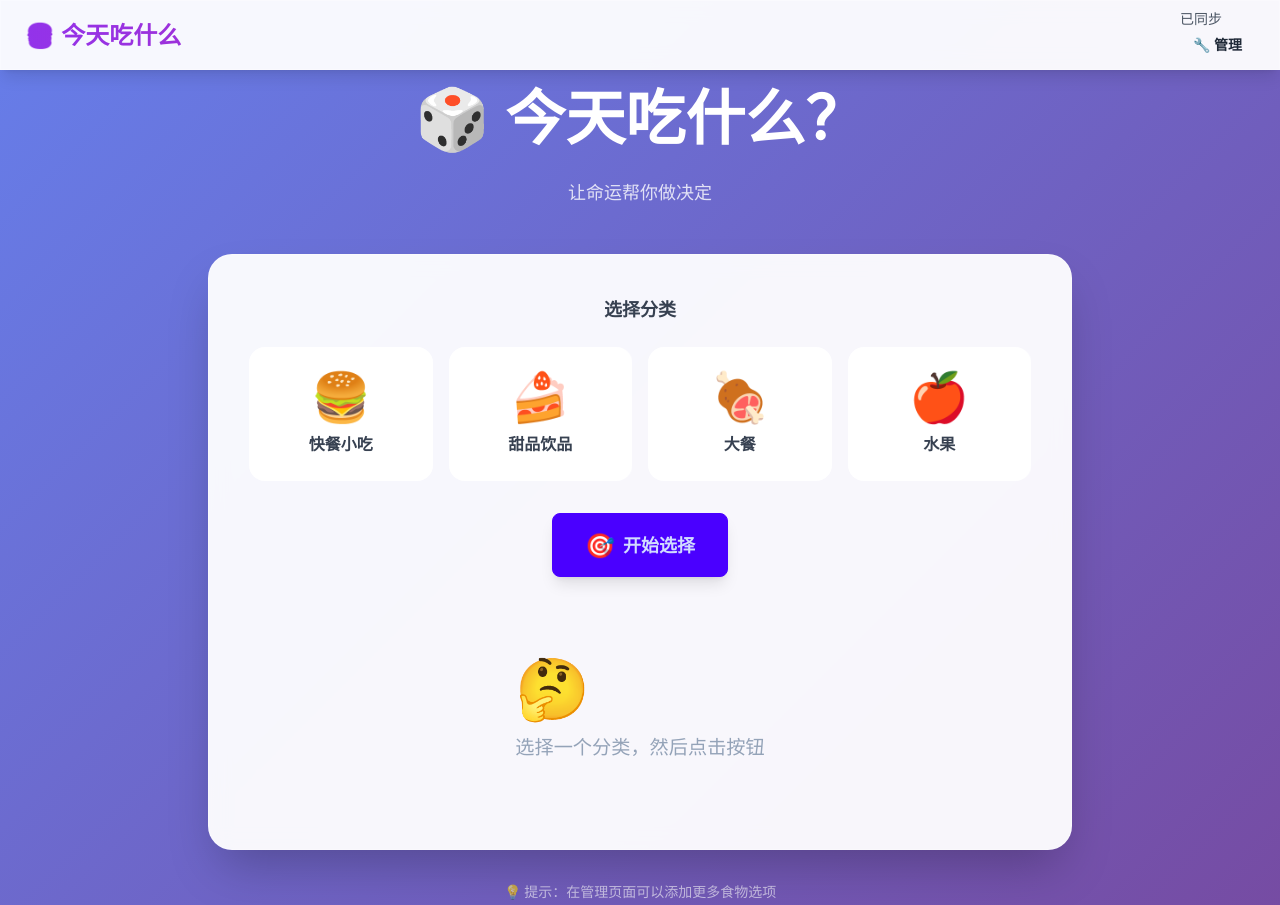
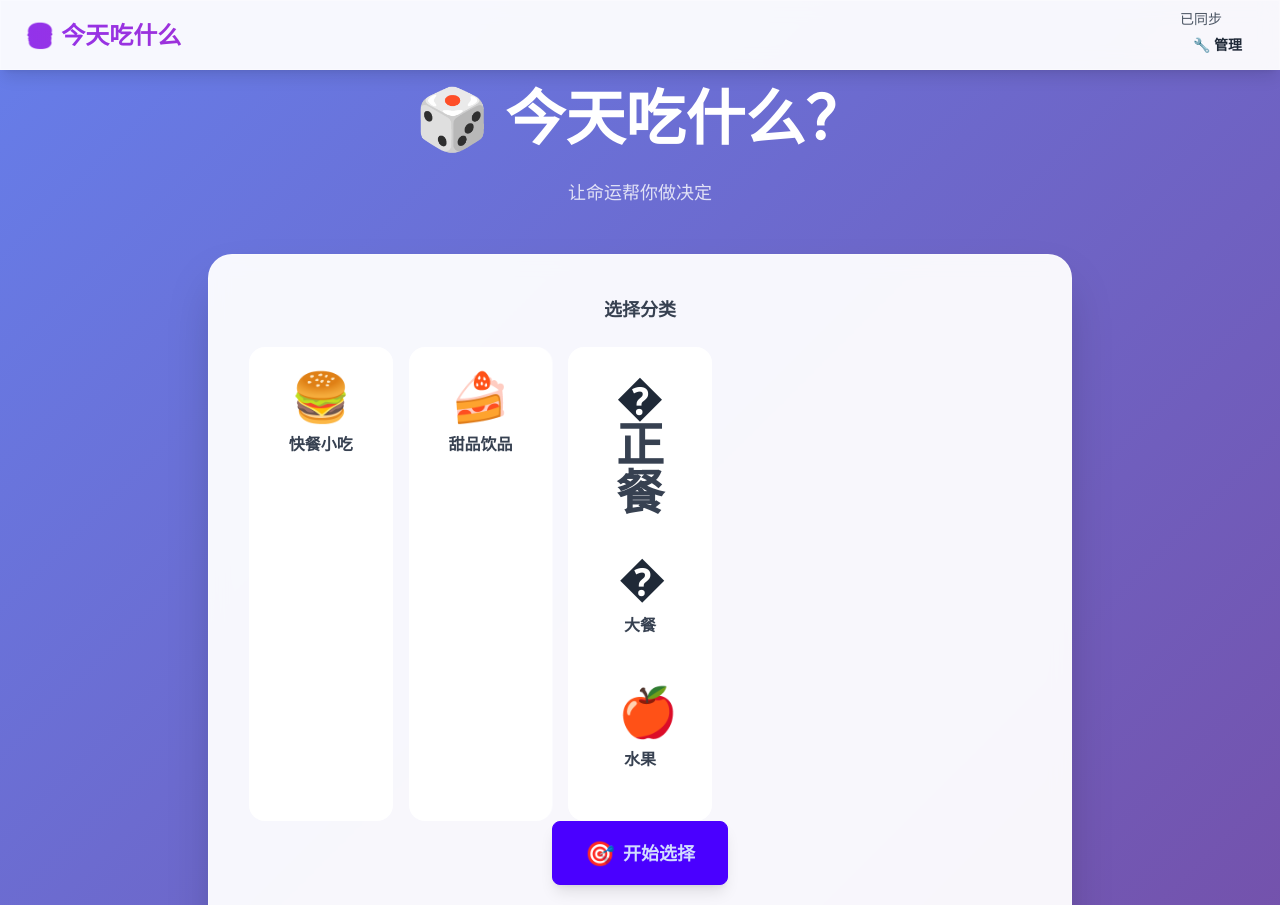
Before and after one commit to X-shuffle/Random-Today, a website built with Vite: page index.html in a window 1280 px wide. Shown: the top 905 px of the page. Built offline with nearby package versions, Linux system fonts and the light colour scheme; no server answers.

Commit message:
增加分类

```diff
--- a/index.html
+++ b/index.html
@@ -132,7 +132,7 @@
                     <label class="block text-center text-gray-700 font-semibold mb-6 text-lg">
                         选择分类
                     </label>
-                    <div class="grid grid-cols-2 md:grid-cols-4 gap-4">
+                    <div class="grid grid-cols-2 md:grid-cols-5 gap-4">
                         <div class="category-option glass-card rounded-2xl p-6 text-center" data-category="快餐小吃">
                             <div class="text-5xl mb-3">🍔</div>
                             <div class="font-semibold text-gray-700">快餐小吃</div>
@@ -141,8 +141,12 @@
                             <div class="text-5xl mb-3">🍰</div>
                             <div class="font-semibold text-gray-700">甜品饮品</div>
                         </div>
+                        <div class="category-option glass-card rounded-2xl p-6 text-center" data-category="正餐">
+                            <div class="text-5xl mb-3">�</ddiv>
+                            <div class="font-semibold text-gray-700">正餐</div>
+                        </div>
                         <div class="category-option glass-card rounded-2xl p-6 text-center" data-category="大餐">
-                            <div class="text-5xl mb-3">🍖</div>
+                            <div class="text-5xl mb-3">�</div>
                             <div class="font-semibold text-gray-700">大餐</div>
                         </div>
                         <div class="category-option glass-card rounded-2xl p-6 text-center" data-category="水果">
```
Also changed, not shown: admin.html (+9 -2 lines).
